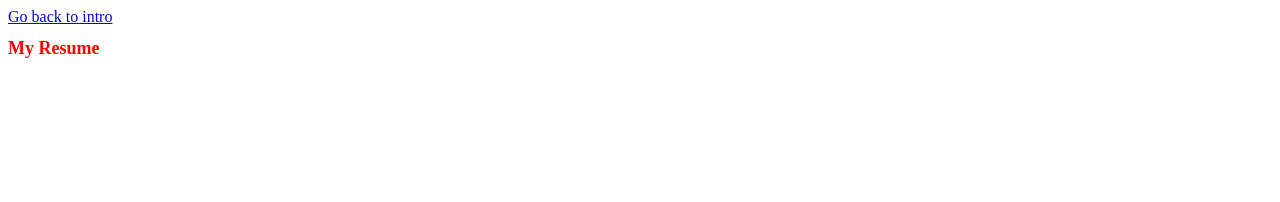
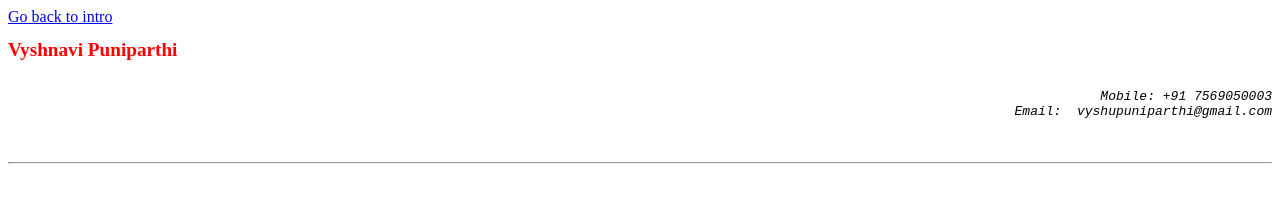
Before and after one commit to vyshupuniparthi/beingzero-web-learn, a website: page frontend/html/resume.html in a window 1280 px wide. Drawn offline with Linux system fonts and the light colour scheme.

Commit message:
resume updated

```diff
--- a/frontend/html/resume.html
+++ b/frontend/html/resume.html
@@ -9,8 +9,13 @@
 </head>
 <body>
     <a href="/html/html-intro.html" target="_blank">Go back to intro</a>
-    <h1>My Resume</h1>
-
+    <h1 style="font-family: 'Times New Roman', Times, serif; font-size: larger; text-align: left;">Vyshnavi Puniparthi</h1>
+    <pre style="font-size:medium; text-align: right" ><i>
+        Mobile: +91 7569050003
+        Email:  vyshupuniparthi@gmail.com
+    </i>
+    </pre>
+    <hr style="color: grey; font-size: medium;">
     <script src="/js/site.js"></script>
 </body>
 </html>
```
